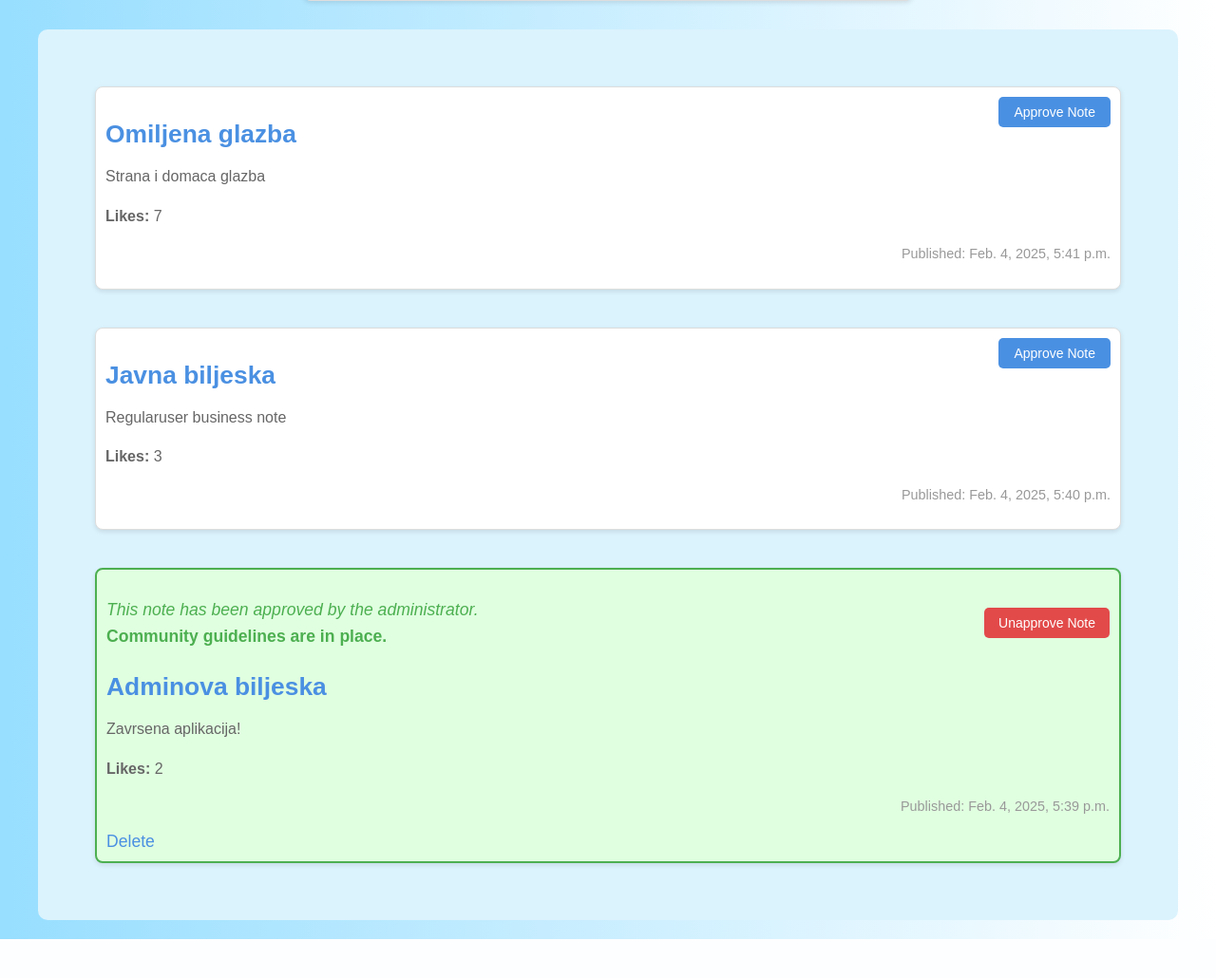
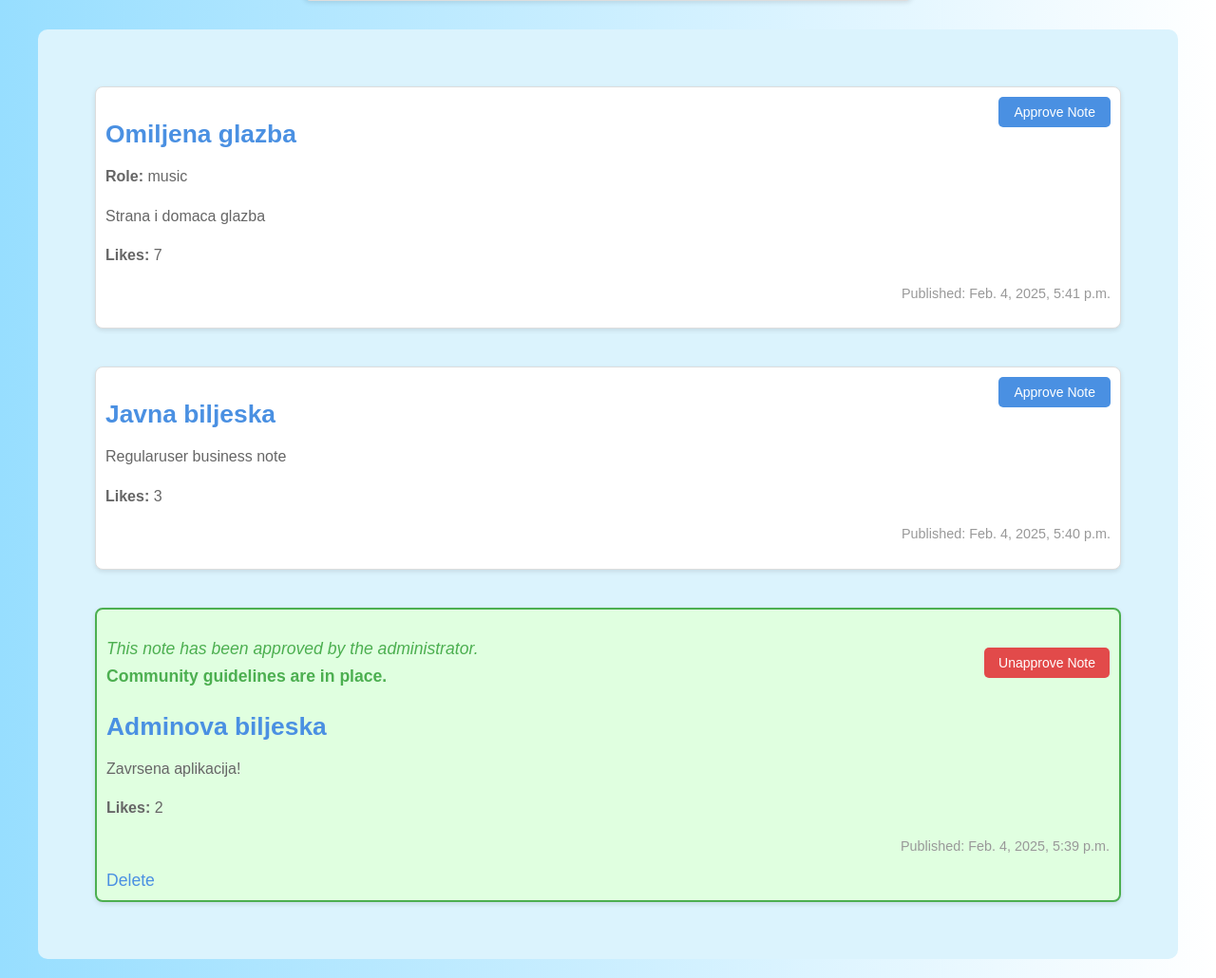
Before and after one commit to mlenic23/NoteHub, a Django app: page /notes/ in a window 1280 px wide. Shown: the part 241-1271 px from the top of the page at 95% size. Before the commit the page ends 1230 px from the top, so only its background shows below. Run offline with Django 5.2, Linux system fonts and the light colour scheme; a user stored in the database is signed in; data comes from the database, SQL or seed files in the repository; both versions use the stored data as it was after the commit.

Commit message:
All fixed

```diff
--- a/projekt/accounts/templates/accounts/profile.html
+++ b/projekt/accounts/templates/accounts/profile.html
@@ -22,6 +22,7 @@
                           {% if user.is_authenticated and user.type == "SUPERUSER" %}
                           <p><strong>Role:</strong> {{ note.get_role_display }}</p>{% endif %}
                           <p>{{ note.content }}</p>
+                          <p><strong>Likes:</strong> {{ note.likes }}</p>
                           <p><small>Created on: {{ note.pub_date }}</small></p>
 
                           {% if user.is_authenticated and user.type == "REGULARUSER" %}
--- a/projekt/notes/models.py
+++ b/projekt/notes/models.py
@@ -45,7 +45,7 @@ class Note(models.Model):
     is_private = models.BooleanField(default=False)
     role = models.CharField(max_length=20, choices=ROLE_CHOICES, blank=True, null=True)
     approved = models.BooleanField(default=False)
-    category = models.CharField(max_length=20, choices=CATEGORY_CHOICES, default='personal')
+    category = models.CharField(max_length=20, choices=CATEGORY_CHOICES, default='personal', blank=True, null=True)
 
 
     def __str__(self):
--- a/projekt/notes/templates/notes/index.html
+++ b/projekt/notes/templates/notes/index.html
@@ -38,6 +38,13 @@
                     {% endif %}
 
                     <h3><a href="{% url 'notes:detail' note.id %}">{{ note.title }}</a></h3>
+                    {% if user.is_authenticated and note.user.type == 'SUPERUSER' %}
+                        {% if note.role %}
+                            <p><strong>Role:</strong> {{ note.role }}</p>
+                        {% else %}
+                            <p>No role assigned.</p>
+                        {% endif %}
+                    {% endif %}
                     <p>{{ note.content }}</p>
 
                     <p><strong>Likes:</strong> {{ note.likes }}</p>
--- a/projekt/notes/views.py
+++ b/projekt/notes/views.py
@@ -19,6 +19,13 @@ def index(request):
 
     if request.user.is_authenticated:
          notes = notes | Note.objects.filter(user=request.user, is_private=True)
+
+    if request.user.type == 'REGULARUSER':
+        for note in notes:
+            if note.user.type == 'SUPERUSER' and note.is_public:
+                note.display_role = note.role
+            else:
+                note.display_role = None
 
     if order == 'asc':
         notes = notes.order_by('-is_important', 'pub_date')
@@ -52,13 +59,17 @@ def like(request, note_id):
 
 @login_required
 def add_note(request):
+
+    role_choices = Note.ROLE_CHOICES
+
     if request.method == 'POST':
         title = request.POST.get('title')
         content = request.POST.get('content')
         is_public = 'is_public' in request.POST
         is_important = 'is_important' in request.POST and request.user.type == 'SUPERUSER'
         is_private = "is_private" in request.POST
-        category = request.POST.get('category', 'personal') if request.user.type == 'REGULARUSER' else None
+        role = request.POST.get('role', 'personal') if request.user.type == 'SUPERUSER' else None
+        category = request.POST.get('category') if request.user.type == 'REGULARUSER' else None
 
 
         if not title or not content:
@@ -71,12 +82,16 @@ def add_note(request):
             is_public=is_public,
             is_important=is_important,
             is_private=is_private,
-             category=category if request.user.type == 'REGULARUSER' else None
+            role=role,
+            category=category
         )
+        if request.user.type == 'SUPERUSER':
+            if not is_public:
+                return redirect('notes:lock_note', note_id=note.id)
 
         return redirect("notes:index")
 
-    return render(request, 'notes/add_note.html')
+    return render(request, 'notes/add_note.html', {'role_choices': role_choices})
 
 
 
@@ -144,6 +159,7 @@ def lock_note(request, note_id):
                 note.password = password
                 note.is_locked = True
                 note.save()
+
                 return redirect('notes:locked_notes', user_id=request.user.id)
         return render(request, 'notes/lock_note.html', {'note': note})
     return HttpResponse("You do not have permission to lock this note.", status=403)
--- a/projekt/projekt/settings.py
+++ b/projekt/projekt/settings.py
@@ -120,7 +120,7 @@ USE_TZ = True
 STATIC_URL = '/static/'
 
 STATICFILES_DIRS = [
-    BASE_DIR / 'static',
+    BASE_DIR / 'notes' / 'static',
 ]
 
 MEDIA_URL = '/media/'
```
Also changed, not shown: projekt/db.sqlite3, projekt/notes/migrations/0013_alter_note_category.py (added).
